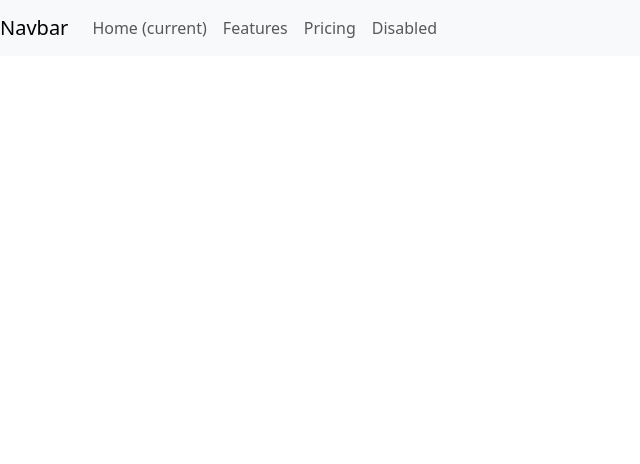
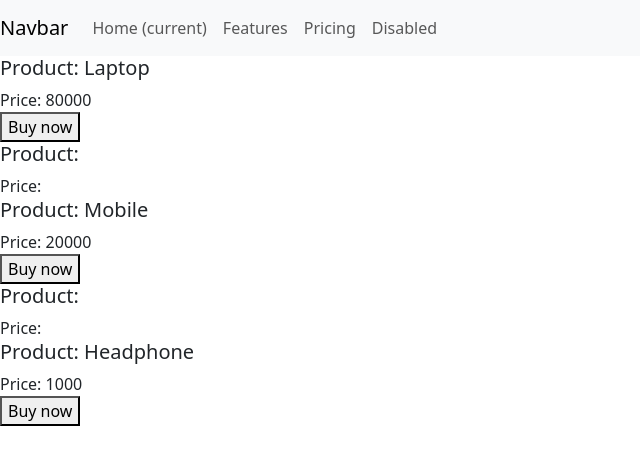
Before and after one commit to birajgrs1/react_js_tutorial-, a React (Create React App) app: page / in a window 1280 px wide. Shown: the top 464 px of the page, without its empty margins (0-640 px from the left). Built offline with nearby package versions, Linux system fonts and the light colour scheme.

Commit message:
react props completed...

```diff
--- a/src/App.js
+++ b/src/App.js
@@ -2,6 +2,7 @@
 import "./App.css";
 // import DemoClassComponent from "./Component/DemoClassComponent";
 import Header from "./Component/Header";
+import Product from "./Component/Product";
 
 // function App() {
 //   return (
@@ -45,6 +46,15 @@ export default sayHello;
  */
 
 function App() {
+  /*
+  //Creating object
+  const productDatas={
+    title: "Laptop",
+    price: "80000",
+    brand: "Lenovo"
+
+  }
+    */
   return (
     <div
     // Inline CSS demo
@@ -58,10 +68,43 @@ function App() {
       }}
         */
     >
-     <Header />
+      <Header />
       {/* <p>Hello, World!</p>  */}
 
       {/* <DemoClassComponent /> */}
+
+      {/* This is parent component */}
+      {/* <Product productDetails={productDatas} /> */}
+      <Product title="Laptop" price="80000" />
+      {/* <p>
+        Product details of Lenovo V15 celeron Laptop 4GB,256GB SSD,15.6 inch
+        Display Processor: Intel Celeron processor N4020, base speed 1.1 Ghz,
+        max speed 2.8 Ghz, 2 Cores, 4 MB smart cache | Memory: 4GB DDR4 RAM 2400
+        MHz | Storage: 256GB SSD Display: 15.6-inch screen with (1920x1080) FHD
+        Antiglare display |
+      </p> */}
+      <button>Buy now</button>
+      <Product />
+
+      <Product title="Mobile" price="20000" />
+      {/* <p>
+        Product details of OnePlus Nord N30SE 5G | 4GB RAM, 128GB Storage | 5000
+        mAh Battery
+      </p> */}
+      <button>Buy now</button>
+
+      <Product />
+
+      <Product title="Headphone" price="1000" />
+      {/* <p>
+        Product details of X-Age Conve Up Beat W1 Wired Headphone - (Xwh01) |
+        Ergonomic Design Comfortable Headphone Impedance: 32Ω: These headphones
+        have an impedance of 32 ohms, which is a common impedance level for
+        headphones. This level of impedance ensures compatibility with a wide
+        range of audio devices, including smartphones, laptops, and audio
+        players.
+      </p> */}
+      <button>Buy now</button>
     </div>
   );
 }
--- /dev/null
+++ b/src/Component/Product.js
@@ -0,0 +1,25 @@
+
+
+
+// This is child component
+
+const Product = (props) =>{
+    // console.log(props.productDetails);
+    return(
+        <div>
+             {/* <h5>Product: {props.title}</h5>
+            <p>Price: {props.price}</p>  */}
+
+            <h5>Product: {props.title}</h5>
+            <span>Price: {props.price}</span>
+            {props.children}
+
+{/*
+            <h5>Product: {props.productDetails.title}</h5>
+            <p>Price: {props.productDetails.price}</p>
+            <p>Brand: {props.productDetails.brand}</p> */}
+        </div>
+    );
+}
+
+export default Product;
```
